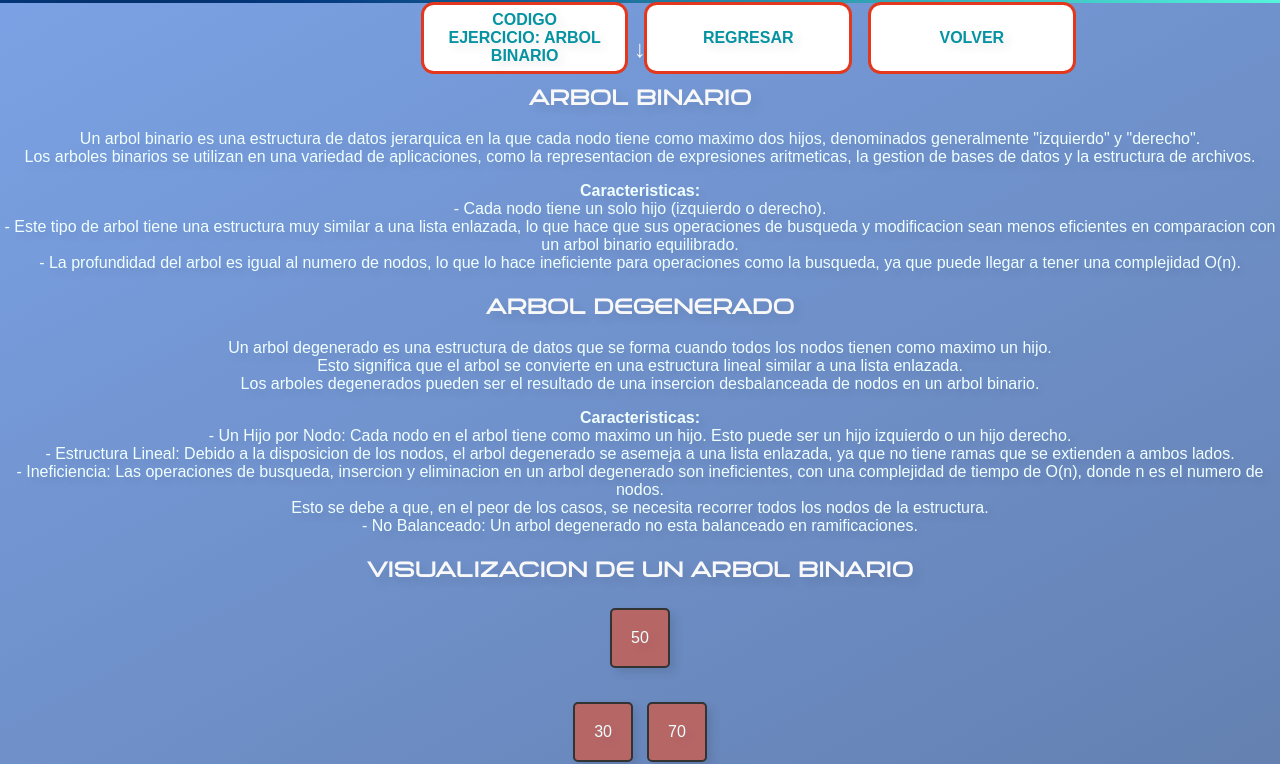
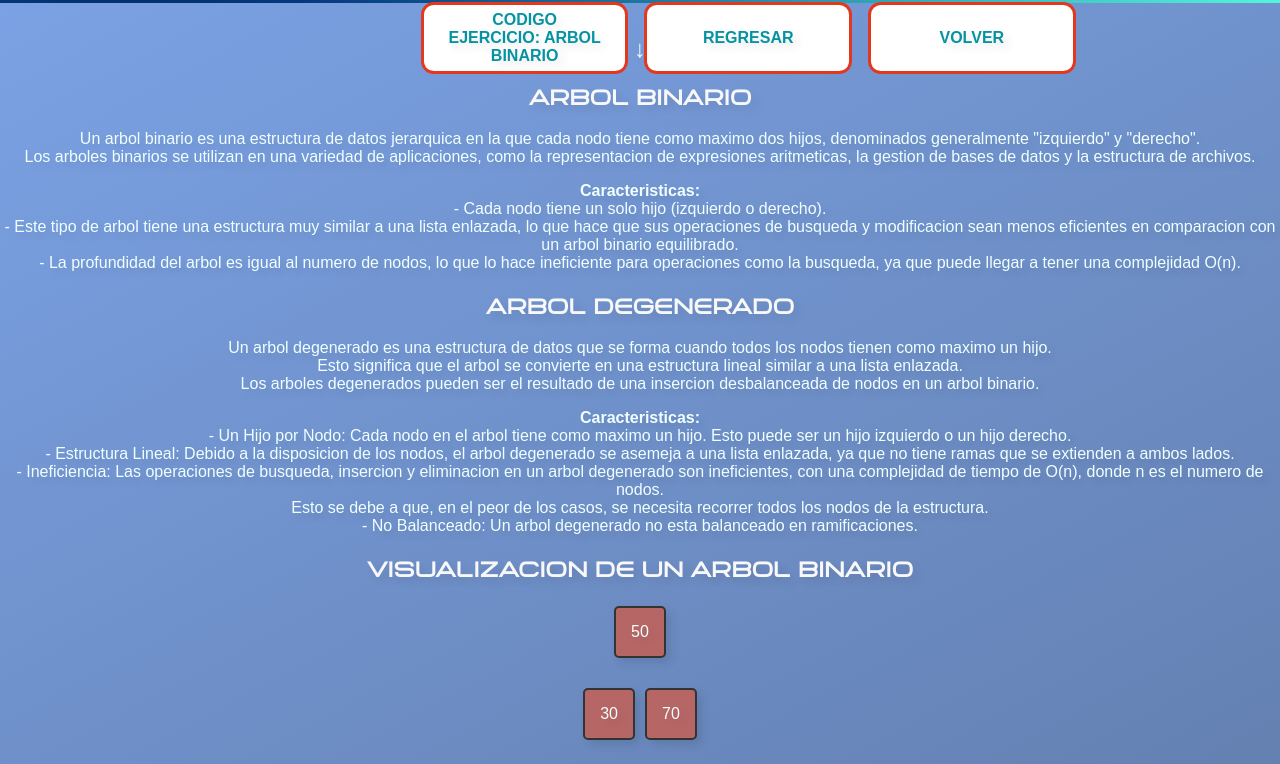
Before and after one commit to Uncazoft/Unidad-2-Tarea-5-Arbol-Binario, a plain HTML site: page exp/test6.html in a window 1280 px wide. Shown: the part 189-953 px from the top of the page. Drawn offline with Linux system fonts and the light colour scheme.

Commit message:
styles.css

```diff
--- a/style/styles.css
+++ b/style/styles.css
@@ -30,8 +30,8 @@ input, button {
 }
 
 .nodo {
-  padding: 19px;
-  margin: 7px;
+  padding: 15px;
+  margin: 5px;
   border: 2px solid #333;
   border-radius: 5px;
   background-color: #b76666;
```
